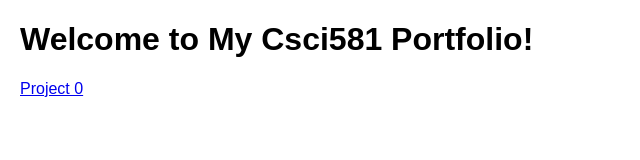
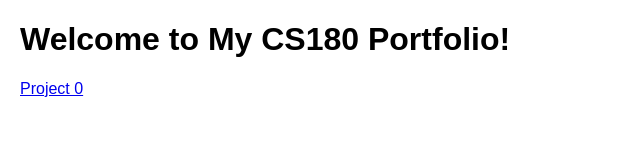
Before and after one commit to shawbyk/.github.io, a plain HTML site: page index.html in a window 1280 px wide. Shown: the whole page, without its empty margins (0-640 px from the left). Drawn offline with Linux system fonts and the light colour scheme.

Commit message:
Create index.html

```diff
--- a/index.html
+++ b/index.html
@@ -1,16 +1,13 @@
 <!DOCTYPE html>
 <html>
-<head>
+  <head>
     <title>My Portfolio</title>
     <style>
-        body {
-            font-family: Arial, sans-serif;
-            margin: 20px;
-        }
+      body { font-family: Arial; margin: 20px; }
     </style>
-</head>
-<body>
-    <h1>Welcome to My Csci581 Portfolio!</h1>
+  </head>
+  <body>
+    <h1>Welcome to My CS180 Portfolio!</h1>
     <a href="./1/index.html">Project 0</a>
-</body>
+  </body>
 </html>
```
